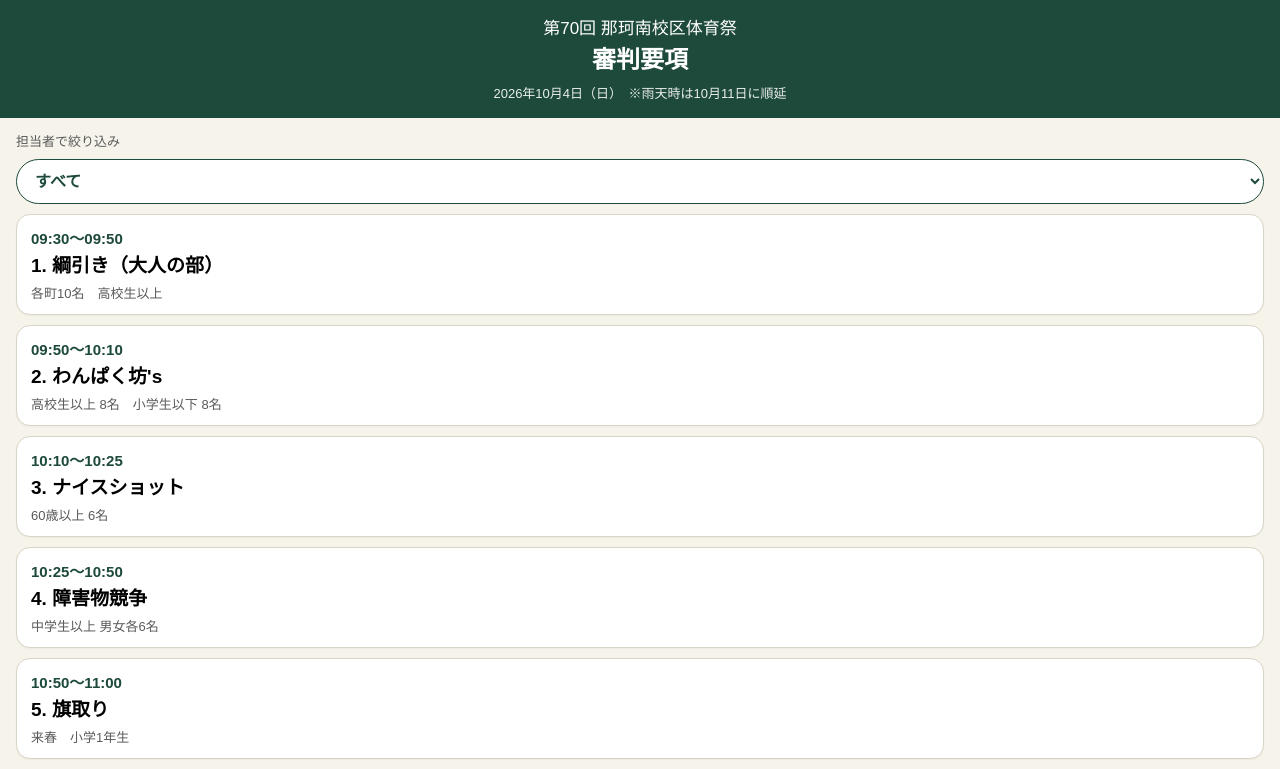
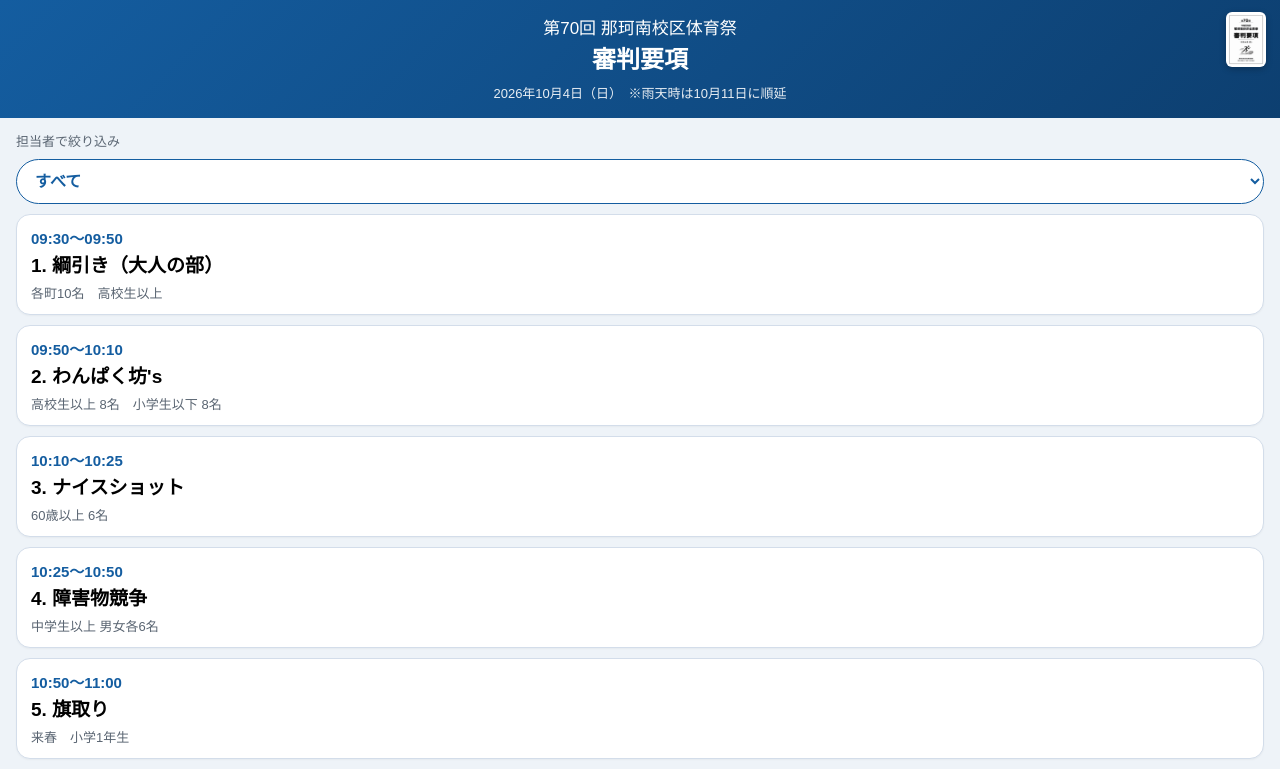
Before and after one commit to ryohtherambler/6a32ede8c934, a website: page site/index.html in a window 1280 px wide. Shown: the top 769 px of the page. Drawn offline with Linux system fonts and the light colour scheme.

Commit message:
配置図をフォント拡大版に更新し正しい縦横比で再書き出し、配色を青系に変更、審判要項の表紙をヘッダーに追加
- 配置図画像13枚を新しいパワポ（審判要項配置図3、フォント拡大版）から再書き出し
  スライドの実際の縦横比（約1.74:1）に合わせて書き出すことで、横が潰れて見えていた問題を解消
- CSSの配色を緑系から青系に変更（アクセントカラー・背景色・アプリアイコン・PWAマニフェスト）
- 審判要項の表紙画像をヘッダー右上に小さく配置し、タップで全画面表示できるようにした

```diff
--- a/site/css/style.css
+++ b/site/css/style.css
@@ -1,11 +1,11 @@
 :root {
-  --color-bg: #f5f3ea;
+  --color-bg: #eef3f8;
   --color-surface: #ffffff;
-  --color-accent: #1d4a3a;
-  --color-accent-light: #e8f0ec;
-  --color-text: #202020;
-  --color-text-muted: #5a5a5a;
-  --color-border: #d9d5c6;
+  --color-accent: #145da0;
+  --color-accent-light: #e3edf9;
+  --color-text: #1c2733;
+  --color-text-muted: #5a6572;
+  --color-border: #d3ddea;
   --color-now: #c0392b;
   --radius: 14px;
 }
@@ -33,10 +33,30 @@ h1, h2, h3 {
 }
 
 .app-header {
-  background: var(--color-accent);
+  position: relative;
+  background: linear-gradient(135deg, var(--color-accent), #0d3f70);
   color: #fff;
   padding: 16px 16px 14px;
   text-align: center;
+}
+
+.app-header__cover {
+  position: absolute;
+  top: 12px;
+  right: 14px;
+  width: 40px;
+  padding: 0;
+  border: 2px solid rgba(255, 255, 255, 0.7);
+  border-radius: 6px;
+  overflow: hidden;
+  background: #fff;
+  box-shadow: 0 2px 6px rgba(0, 0, 0, 0.25);
+}
+
+.app-header__cover img {
+  display: block;
+  width: 100%;
+  height: auto;
 }
 
 .app-header h1 {
--- a/site/index.html
+++ b/site/index.html
@@ -5,7 +5,7 @@
 <meta name="viewport" content="width=device-width, initial-scale=1" />
 <title>審判要項｜第70回 那珂南校区体育祭</title>
 <meta name="robots" content="noindex, nofollow" />
-<meta name="theme-color" content="#1d4a3a" />
+<meta name="theme-color" content="#145da0" />
 <link rel="manifest" href="manifest.webmanifest" />
 <link rel="icon" href="icons/icon-192.png" />
 <link rel="apple-touch-icon" href="icons/icon-192.png" />
@@ -14,6 +14,9 @@
 <body>
 
 <header class="app-header">
+  <button type="button" class="app-header__cover" id="cover-button" aria-label="審判要項の表紙を拡大表示">
+    <img src="images/cover.png" alt="審判要項 表紙" />
+  </button>
   <h1>第70回 那珂南校区体育祭<br><span>審判要項</span></h1>
   <p class="app-header__date">2026年10月4日（日）　※雨天時は10月11日に順延</p>
 </header>
--- a/site/js/app.js
+++ b/site/js/app.js
@@ -18,6 +18,7 @@
     imageOverlay: document.getElementById("image-overlay"),
     imageOverlayImg: document.getElementById("image-overlay-img"),
     imageOverlayClose: document.getElementById("image-overlay-close"),
+    coverButton: document.getElementById("cover-button"),
   };
 
   async function loadData() {
@@ -246,6 +247,9 @@
 
   function setupNav() {
     el.backButton.addEventListener("click", showTimeline);
+    el.coverButton.addEventListener("click", () =>
+      openImageOverlay("images/cover.png", "審判要項の表紙")
+    );
     el.imageOverlayClose.addEventListener("click", closeImageOverlay);
     // 背景（画像の外側）をタップしたときだけ閉じる。画像自体のタップでは
     // 閉じないようにして、ピンチ操作や二本指ズームの邪魔をしない。
```
Also changed, not shown: site/icons/icon-192.png, site/icons/icon-512.png, site/images/cover.png (added), site/images/layout/01.png, site/images/layout/02.png, site/images/layout/03.png, site/images/layout/04.png, site/images/layout/05.png, site/images/layout/06.png, site/images/layout/07.png, site/images/layout/08.png, site/images/layout/09.png, site/images/layout/10.png, site/images/layout/11.png, 3 more files.
